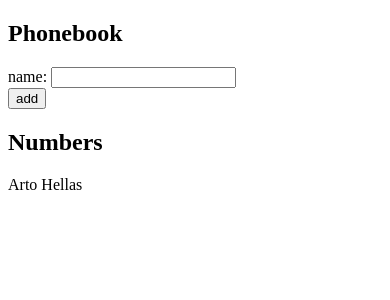
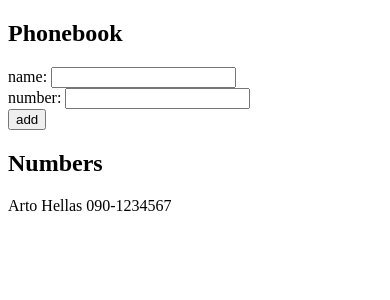
Before and after one commit to alen-ich/fullstack-open, a React (Vite) app in the folder part2/phonebook/: page / in a window 390 px wide. Shown: the top 300 px of the page. Built offline with nearby package versions, Linux system fonts and the light colour scheme.

Commit message:
part2: finished phonebook step3

```diff
--- a/part2/phonebook/src/App.jsx
+++ b/part2/phonebook/src/App.jsx
@@ -3,11 +3,14 @@ import Contact from './components/Contact'
 
 const App = () => {
   const [persons, setPersons] = useState([
-    { name: 'Arto Hellas' }
+    { name: 'Arto Hellas', number: '090-1234567' }
   ])
   const [newName, setNewName] = useState('')
+  const [newNumber, setNewNumber] = useState('')
 
   const handleNameChange = event => setNewName(event.target.value)
+
+  const handleNumberChange = event => setNewNumber(event.target.value)
 
   const addContact = event => {
     event.preventDefault()
@@ -17,27 +20,26 @@ const App = () => {
     }
     else{
       const newContact = {
-        name: newName
+        name: newName,
+        number: newNumber
       }
       setPersons(persons.concat(newContact))
     }
     setNewName('')
+    setNewNumber('')
   }
 
   return (
     <div>
       <h2>Phonebook</h2>
       <form onSubmit={addContact}>
-        <div>
-          name: <input value={newName} onChange={handleNameChange} />
-        </div>
-        <div>
-          <button type="submit">add</button>
-        </div>
+        <div>name: <input value={newName} onChange={handleNameChange} /></div>
+        <div>number: <input value={newNumber} onChange={handleNumberChange} /></div>
+        <div><button type="submit">add</button></div>
       </form>
       <h2>Numbers</h2>
       <div>
-        {persons.map(person => <Contact key={person.name} name={person.name} />)}
+        {persons.map(person => <Contact key={person.name} contact={person} />)}
       </div>
     </div>
   )
--- a/part2/phonebook/src/components/Contact.jsx
+++ b/part2/phonebook/src/components/Contact.jsx
@@ -1,3 +1,3 @@
-const Contact = ({name}) => <p>{name}</p>
+const Contact = ({contact}) => <p>{contact.name} {contact.number}</p>
 
 export default Contact
```
